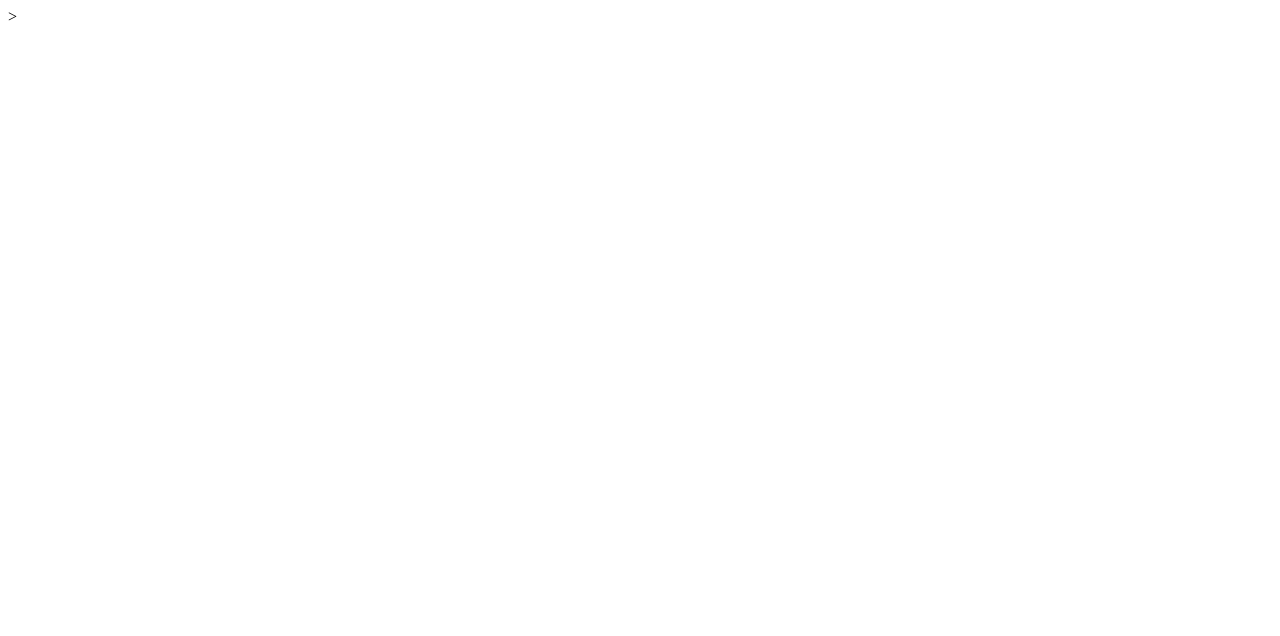
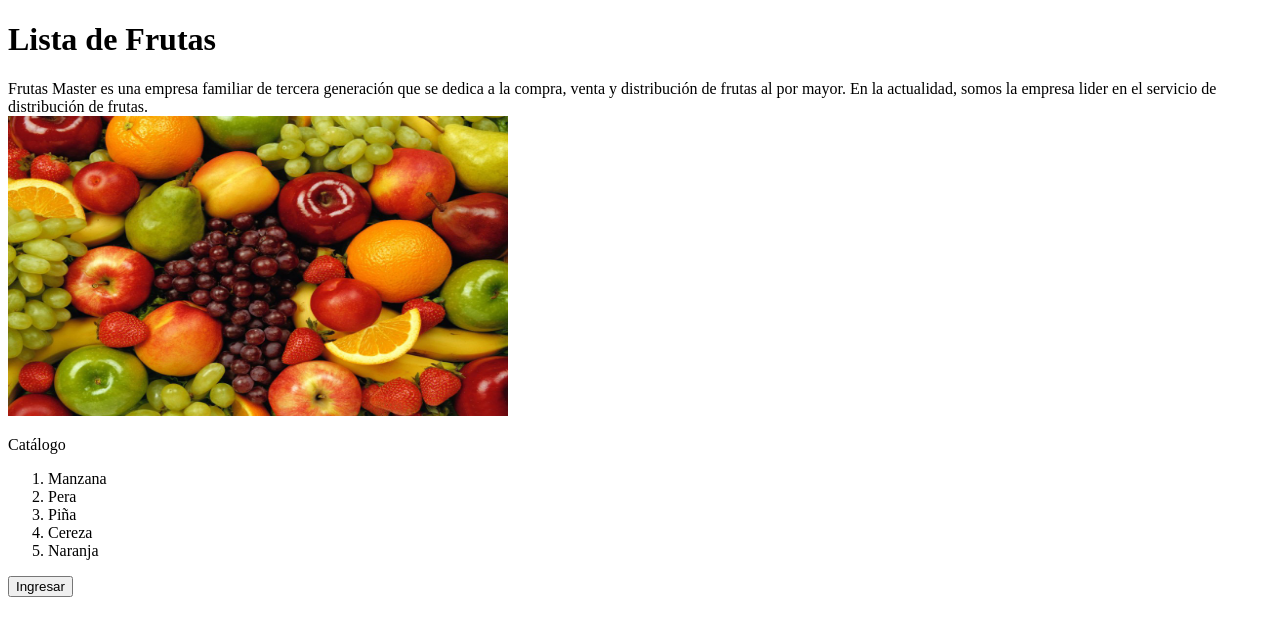
Before and after one commit to Giliagongora/leccion-13, a plain HTML site: page index.html in a window 1280 px wide. Drawn offline with Linux system fonts and the light colour scheme.

Commit message:
ejercicio

```diff
--- a/index.html
+++ b/index.html
@@ -1,9 +1,29 @@
 <!DOCTYPE html>
 <html>
 <head>
-	<title></title>
+<meta charset="UTF-8">
+	<title> Ejercicio de Git - Creacion de lista</title>
 </head>
 <body>
+<h1> Lista de Frutas </h1>
+<p1> Frutas Master es una empresa familiar de tercera generación que se dedica a la compra, venta y distribución de frutas al por mayor.</p1>
+<p2> En la actualidad, somos la empresa lider en el servicio de distribución de frutas.</p2></br>
+<img src="frutas.jpg" width="500" height="300">
+</br>
+<p> Catálogo </p>
+
+<ol>
+<li>Manzana</li>
+<li>Pera</li>
+<li>Piña</li>
+<li>Cereza</li>
+<li>Naranja</li>
+
+
+
+</ol>
+
+<input type="button" value="Ingresar" id="ingresar"/>
 
 </body>
-</html>>
+</html>
```
Also changed, not shown: frutas.jpg (added).
